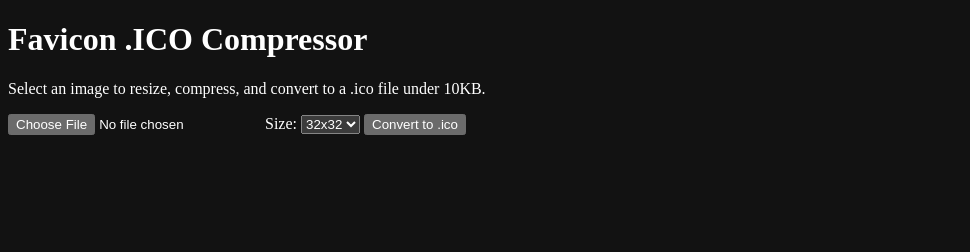
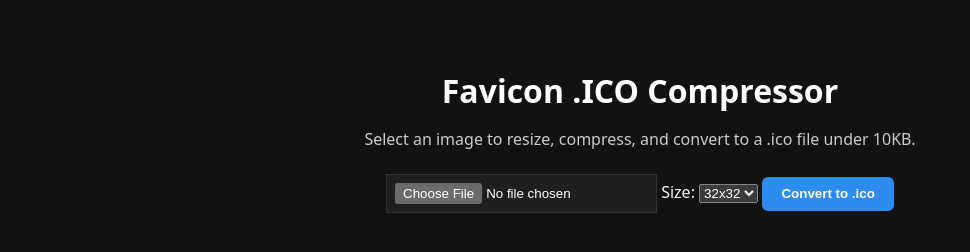
Before and after one commit to FrenchFries2905/favicon-compressor, a plain HTML site: page templates/index.html in a window 1280 px wide. Shown: the whole page, without its empty margins (0-970 px from the left). Drawn offline with Linux system fonts and the light colour scheme.

Commit message:
Update index.html

```diff
--- a/templates/index.html
+++ b/templates/index.html
@@ -4,7 +4,7 @@
     <meta charset="UTF-8">
     <meta name="color-scheme" content="dark">
     <title>Favicon Compressor</title>
-    <link rel="stylesheet" href="{{ get_url(path="style.css") }}">
+    <link rel="stylesheet" href="/style.css">
 
 </head>
 
```
